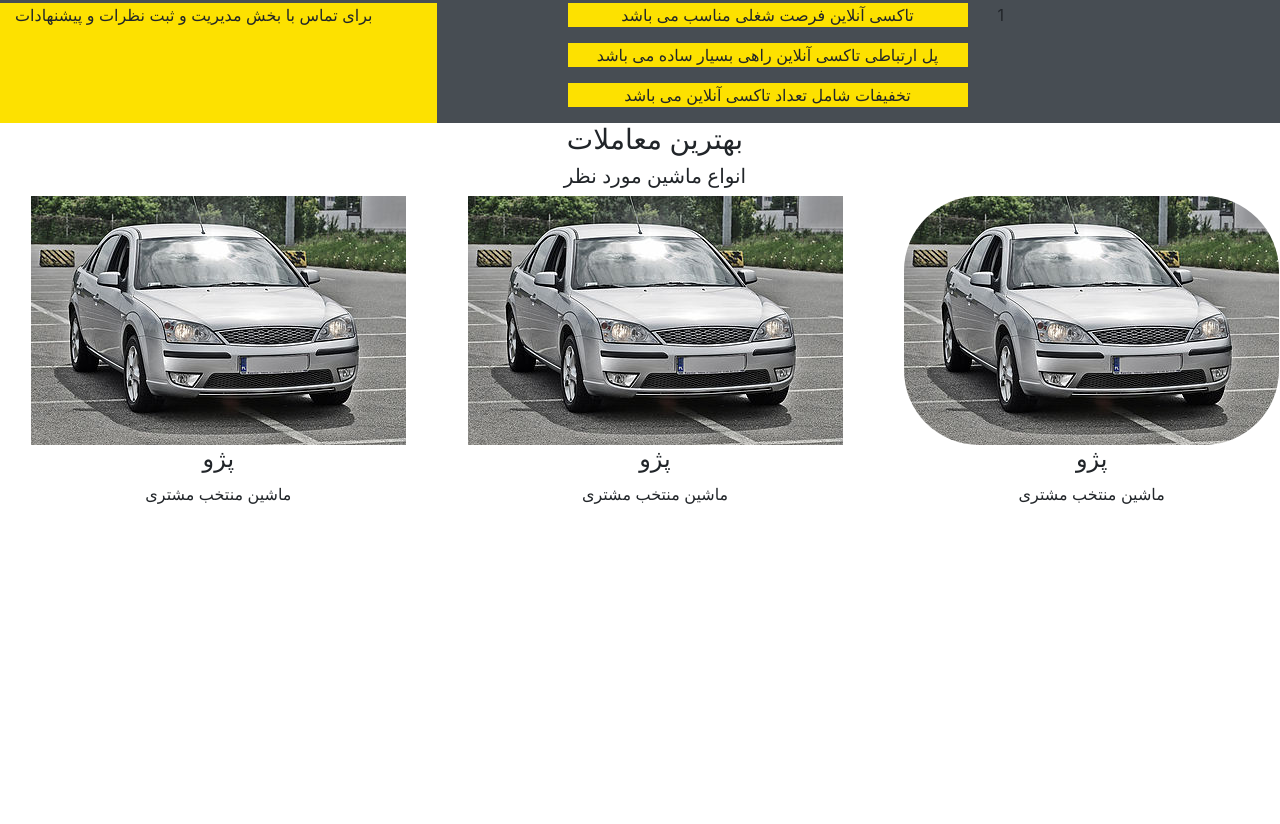
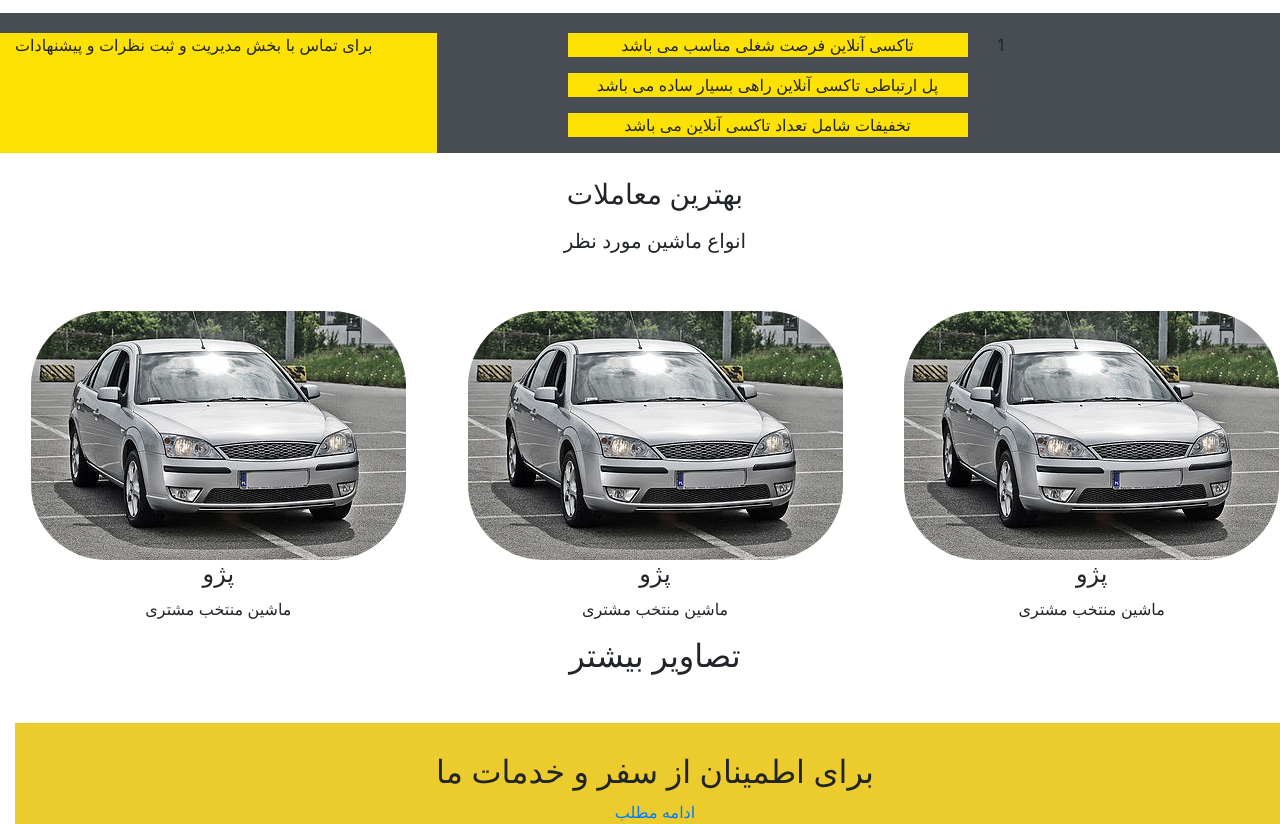
Before and after one commit to Masoume-vesali1993/taxi-online, a plain HTML site: page index.html in a window 1280 px wide. Shown: the part 2718-3542 px from the top of the page. Before the commit the page ends 3240 px from the top, so only its background shows below. Drawn offline with nearby package versions, Linux system fonts and the light colour scheme.

Commit message:
-aadd style

```diff
--- a/css/style.css
+++ b/css/style.css
@@ -141,3 +141,19 @@
 #tt-img img{
     border-radius: 75px;
 }
+#img-tt{
+    padding-top: 50px;
+}
+#stt-p{
+    padding-top: 25px;
+}
+#stt-p h3{
+    padding-bottom: 10px;
+}
+#bg-text{
+    background-color: #eccc2d;
+    padding-top: 30px;
+}
+#box-top{
+    padding-top: 40px;
+}
--- a/index.html
+++ b/index.html
@@ -195,35 +195,44 @@
       </div>
       <!-- ****************************nextpart****************** -->
       <div>
-        <div class="text-center">
+        <div class="text-center" id="stt-p">
           <h3>بهترین معاملات</h3>
           <h5>انواع ماشین مورد نظر</h5>
         </div>
-        <div class="row">
+        <div class="row" id="img-tt">
           <div class="col-4 text-center" id="tt-img">
             <img src="./img/84770f_b4fb8d668bc64ef7a3e595d56fc00889.jpg" alt="">
             <h4>پژو</h4>
             <p>ماشین منتخب مشتری</p>
           </div>
 
-          <div class="col-4 text-center">
+          <div class="col-4 text-center" id="tt-img">
             <img src="./img/84770f_b4fb8d668bc64ef7a3e595d56fc00889.jpg" alt="">
             <h4>پژو</h4>
             <p>ماشین منتخب مشتری</p>
           </div>
 
-          <div class="col-4 text-center">
+          <div class="col-4 text-center" id="tt-img">
             <img src="./img/84770f_b4fb8d668bc64ef7a3e595d56fc00889.jpg" alt="">
             <h4>پژو</h4>
             <p>ماشین منتخب مشتری</p>
           </div>
 
+          <div class="col-12 text-center">
+            <h2>تصاویر بیشتر</h2>
+          </div>
+          <!-- ************************************next part********************* -->
+          <div class="col-12" id="box-top">
+            <div class="text-center" id="bg-text">
+              <h2>برای اطمینان از سفر و خدمات ما</h2>
+              <a href="#">ادامه مطلب</a>
+            </div>
+          </div>
 
         </div>
       </div>
 
-      </div>
-    </div>
+
 
     <!-- Optional JavaScript -->
     <!-- jQuery first, then Popper.js, then Bootstrap JS -->
```
